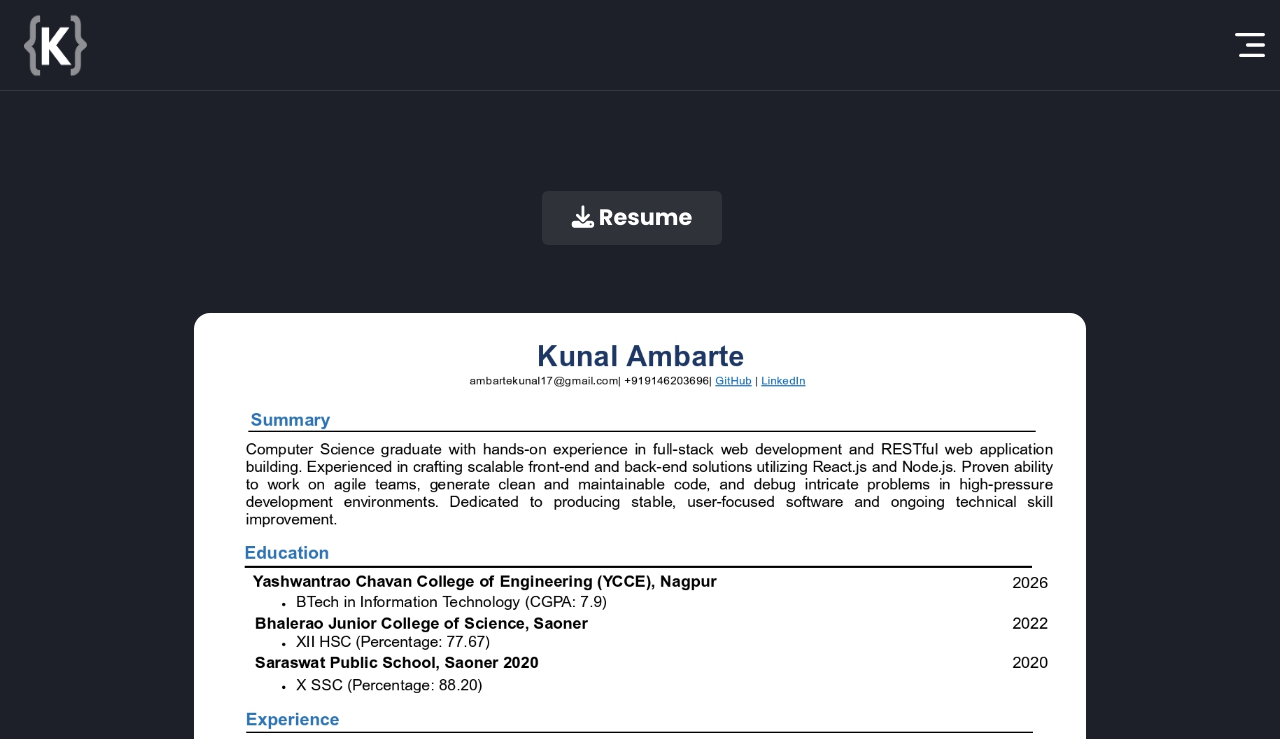
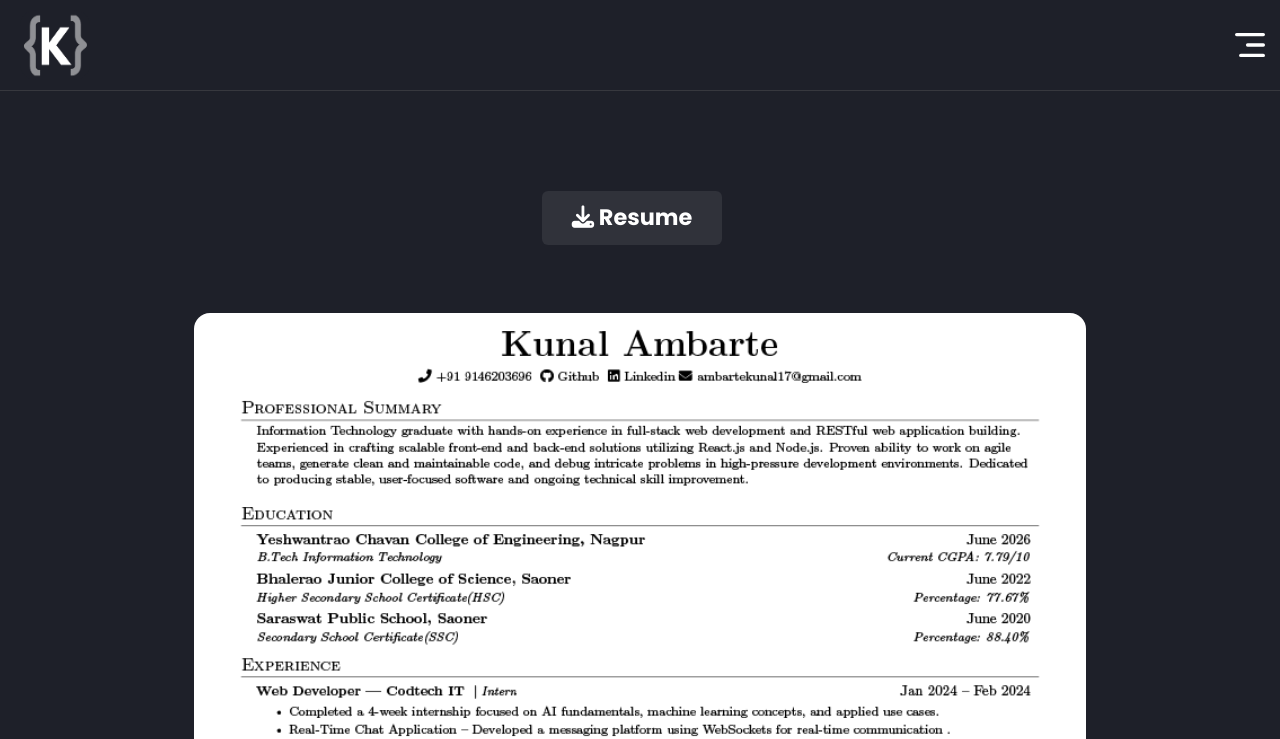
Before and after one commit to kunalambarte17/Portfolio, a React (Vite) app: page /resume in a window 1280 px wide. Shown: the top 739 px of the page. Built offline with nearby package versions, Linux system fonts and the light colour scheme.

Commit message:
Resume Updated

```diff
--- a/src/components/About/About.jsx
+++ b/src/components/About/About.jsx
@@ -1,6 +1,7 @@
 import React,{useEffect} from 'react'
 import "./About.css"
-import avatar from "../../assets/avatar.webp"
+// import avatar from "../../assets/avatar.webp"
+import myPhoto from "../../assets/KunalA.jpg"
 
 import AOS from 'aos'
 import 'aos/dist/aos.css'
@@ -31,7 +32,7 @@ function About() {
             </div>
 
             <div className='box2'>
-                    <img src={avatar} alt="" />
+                    <img src={myPhoto} alt="" />
             </div>
         </div>
     </div>
--- a/src/components/Model/Model.jsx
+++ b/src/components/Model/Model.jsx
@@ -1,6 +1,6 @@
 import React from 'react'
 import './Model.css'
-import resume from '../../assets/resume.jpg'
+import kunal from '../../assets/kunal.png'
 
 function Model() {
   return (
@@ -10,7 +10,7 @@ function Model() {
         <i className="fa-solid fa-download"></i> Resume
         </a>
         <div className='resume-img'>
-          <img src={resume} alt="" />
+          <img src={kunal} alt="" />
         </div>
         <a className="btn btn-primary res-b" href='https://drive.google.com/file/d/1_j2z2_9XCARpYl9aytQrTLSpFjBOSdQx/view?usp=drivesdk' target='_main'>
         <i className="fa-solid fa-download"></i> Resume
```
Also changed, not shown: src/assets/KunalA.jpg (added), src/assets/kunal.png (added).
